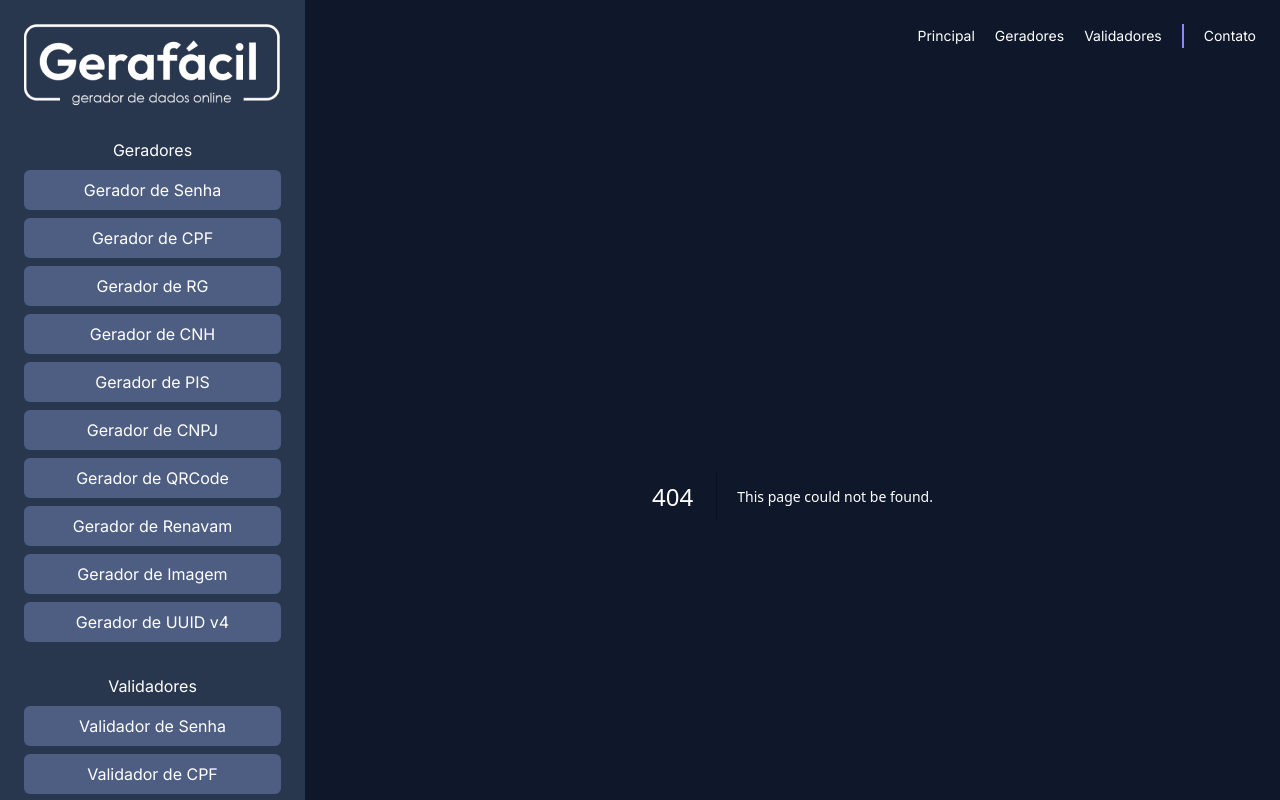
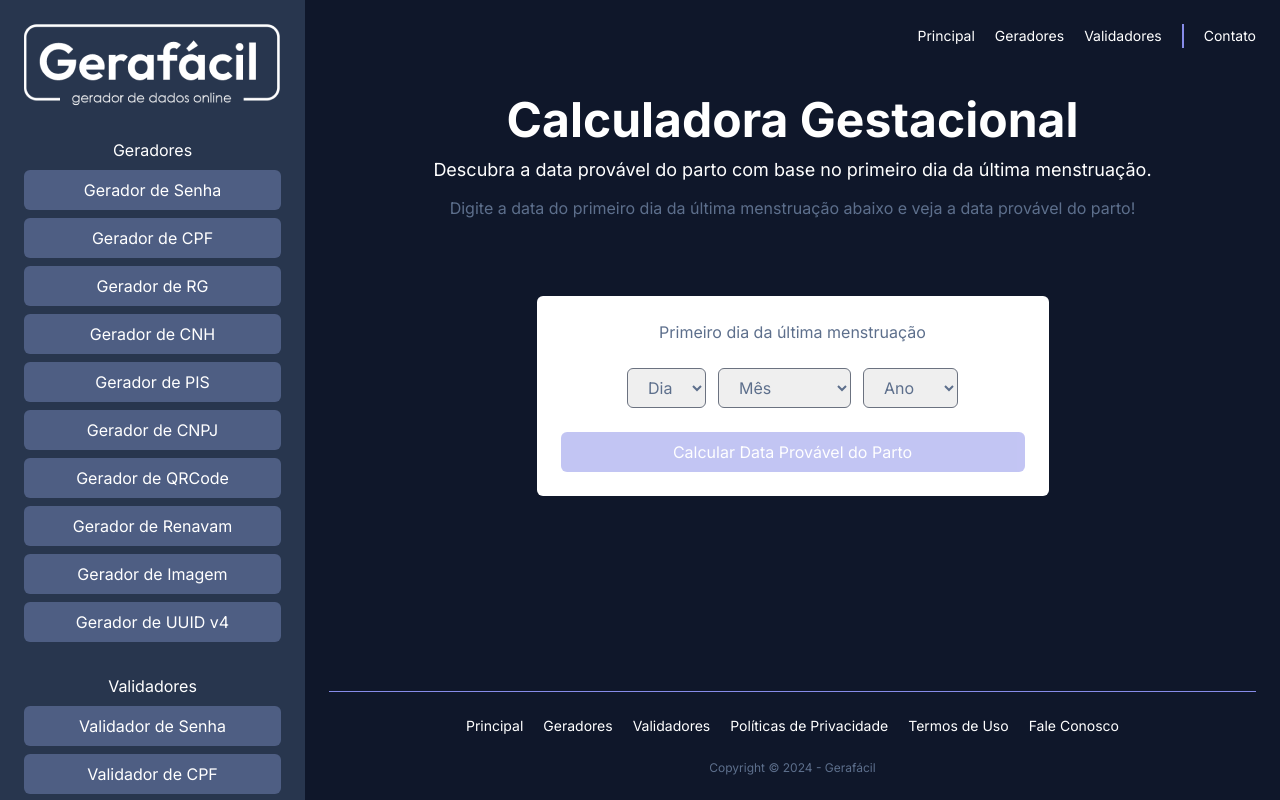
Before and after one commit to awa-minds/gera-facil, a Next.js app: page /saude/calculadora-gestacional in a window 1280 px wide. Before the commit this address had no page. Built offline with nearby package versions, Linux system fonts and the light colour scheme.

Commit message:
feat/calculadora-gestacional

```diff
--- a/package.json
+++ b/package.json
@@ -16,6 +16,7 @@
     "@types/uuid": "^9.0.8",
     "autoprefixer": "10.4.14",
     "axios": "^1.4.0",
+    "date-fns": "^3.6.0",
     "eslint": "8.42.0",
     "eslint-config-next": "13.4.5",
     "next": "^13.5.6",
--- a/src/app/page.tsx
+++ b/src/app/page.tsx
@@ -85,6 +85,10 @@ export default function HomePage() {
         <h3>Saúde</h3>
         <div className="mt-2 grid gap-3 md:grid-cols-2 lg:grid-cols-3 xl:grid-cols-4">
           <CardPlus href="/saude/calcular-imc" title="Calculadora de IMC" />
+          <CardPlus
+            href="/saude/calculadora-gestacional"
+            title="Calculadora Gestacional"
+          />
         </div>
       </div>
     </div>
--- /dev/null
+++ b/src/app/saude/calculadora-gestacional/GestationalCalculator.tsx
@@ -0,0 +1,166 @@
+/* eslint-disable prettier/prettier */
+'use client'
+
+import React, { useState } from 'react'
+
+export const GestationalCalculator: React.FC = () => {
+  const [day, setDay] = useState<number | string>('')
+  const [month, setMonth] = useState<number | string>('')
+  const [year, setYear] = useState<number | string>('')
+  const [dueDate, setDueDate] = useState<string>('')
+  const [isButtonDisabled, setIsButtonDisabled] = useState<boolean>(true)
+
+  const handleDayChange = (e: React.ChangeEvent<HTMLSelectElement>) => {
+    setDay(e.target.value)
+    setIsButtonDisabled(!e.target.value || !month || !year)
+  }
+
+  const handleMonthChange = (e: React.ChangeEvent<HTMLSelectElement>) => {
+    setMonth(e.target.value)
+    setIsButtonDisabled(!day || !e.target.value || !year)
+  }
+
+  const handleYearChange = (e: React.ChangeEvent<HTMLSelectElement>) => {
+    setYear(e.target.value)
+    setIsButtonDisabled(!day || !month || !e.target.value)
+  }
+
+  const calculateDueDate = () => {
+    if (!day || !month || !year) {
+      alert('Por favor, preencha todos os campos.')
+      return
+    }
+
+    const lastMenstrualDate = new Date(`${year}-${month}-${day}`)
+    const dueDate = new Date(
+      lastMenstrualDate.getTime() + 280 * 24 * 60 * 60 * 1000,
+    )
+
+    const formattedDate = formatDateToBrazilianLocale(dueDate)
+
+    setDueDate(formattedDate)
+  }
+
+  const formatDateToBrazilianLocale = (date: Date) => {
+    const options = {
+      weekday: 'long' as const,
+      year: 'numeric' as const,
+      month: 'long' as const,
+      day: 'numeric' as const,
+    };
+    const formattedDate = new Intl.DateTimeFormat('pt-BR', options).format(date);
+    return formattedDate;
+  };
+
+  const renderDays = () => {
+    const days = []
+    for (let i = 1; i <= 31; i++) {
+      days.push(
+        <option key={i} value={i}>
+          {i}
+        </option>,
+      )
+    }
+    return days
+  }
+
+  const renderMonths = () => {
+    const months = [
+      { value: '01', label: 'Janeiro' },
+      { value: '02', label: 'Fevereiro' },
+      { value: '03', label: 'Março' },
+      { value: '04', label: 'Abril' },
+      { value: '05', label: 'Maio' },
+      { value: '06', label: 'Junho' },
+      { value: '07', label: 'Julho' },
+      { value: '08', label: 'Agosto' },
+      { value: '09', label: 'Setembro' },
+      { value: '10', label: 'Outubro' },
+      { value: '11', label: 'Novembro' },
+      { value: '12', label: 'Dezembro' },
+    ]
+    return months.map((month) => (
+      <option key={month.value} value={month.value}>
+        {month.label}
+      </option>
+    ))
+  }
+
+  const renderYears = () => {
+    const years = []
+    const currentYear = new Date().getFullYear()
+    for (let i = currentYear; i >= currentYear - 100; i--) {
+      years.push(
+        <option key={i} value={i}>
+          {i}
+        </option>,
+      )
+    }
+    return years
+  }
+
+  return (
+    <div>
+      <div className="m-auto flex min-w-[380px] max-w-lg flex-col gap-6 rounded-md bg-white p-6">
+        <h1 className="flex items-center justify-center">
+          Primeiro dia da última menstruação
+        </h1>
+        <div className="flex flex-col gap-3">
+          <div className="flex items-center justify-center gap-3">
+            <select
+              id="day"
+              value={day}
+              onChange={handleDayChange}
+              className="rounded-md border border-gray-500 px-4 py-2"
+            >
+              <option value="">Dia</option>
+              {renderDays()}
+            </select>
+
+            <select
+              id="month"
+              value={month}
+              onChange={handleMonthChange}
+              className="rounded-md border border-gray-500 px-4 py-2"
+            >
+              <option value="">Mês</option>
+              {renderMonths()}
+            </select>
+
+            <select
+              id="year"
+              value={year}
+              onChange={handleYearChange}
+              className="rounded-md border border-gray-500 px-4 py-2"
+            >
+              <option value="">Ano</option>
+              {renderYears()}
+            </select>
+          </div>
+        </div>
+
+        <button
+          className={`rounded-md bg-awa-100 px-6 py-2 text-white transition-colors hover:bg-awa-300 ${isButtonDisabled ? 'cursor-not-allowed opacity-50' : ''
+            }`}
+          onClick={calculateDueDate}
+          disabled={isButtonDisabled}
+        >
+          Calcular Data Provável do Parto
+        </button>
+
+        {dueDate && (
+          <div className="text mt-4 flex flex-col items-center bg-green-100">
+            <p>
+              <b>Data Provável do Parto</b>
+            </p>
+            <p>
+              <b>{dueDate}</b>
+            </p>
+          </div>
+        )}
+      </div>
+    </div>
+  )
+}
+
+export default GestationalCalculator
--- /dev/null
+++ b/src/app/saude/calculadora-gestacional/page.tsx
@@ -0,0 +1,27 @@
+import { GestationalCalculator } from './GestationalCalculator'
+import Page from '@/components/Page'
+
+export const metadata = {
+  title: 'Calculadora Gestacional Online | GeraFácil',
+  description:
+    'Calculadora gestacional que estima a data provável do parto com base no primeiro dia da última menstruação.',
+  keywords:
+    'calculadora gestacional, data provável do parto, gravidez, gestação, calcular gestação, calcular data do parto',
+  robots: 'index, follow',
+  author: 'GeraFácil',
+  canonical: 'https://www.gerafacil.com.br/saude/calculadora-gestacional',
+}
+
+export default function CalculadoraGestacionalPage() {
+  return (
+    <Page
+      title="Calculadora Gestacional"
+      subtitle="Descubra a data provável do parto com base no primeiro dia da última menstruação."
+      description="Digite a data do primeiro dia da última menstruação abaixo e veja a data provável do parto!"
+    >
+      <div className="page-content">
+        <GestationalCalculator />
+      </div>
+    </Page>
+  )
+}
--- a/src/components/Sidebar/index.tsx
+++ b/src/components/Sidebar/index.tsx
@@ -67,6 +67,9 @@ const Sidebar = () => {
       <div>
         <span>Saúde</span>
         <DynamicLink href="/saude/calcular-imc">Calculadora de IMC</DynamicLink>
+        <DynamicLink href="/saude/calculadora-gestacional">
+          Calculadora Gestacional
+        </DynamicLink>
       </div>
     </div>
   )
```
Also changed, not shown: 1 other file (tests, documents, lock files or other folders).
